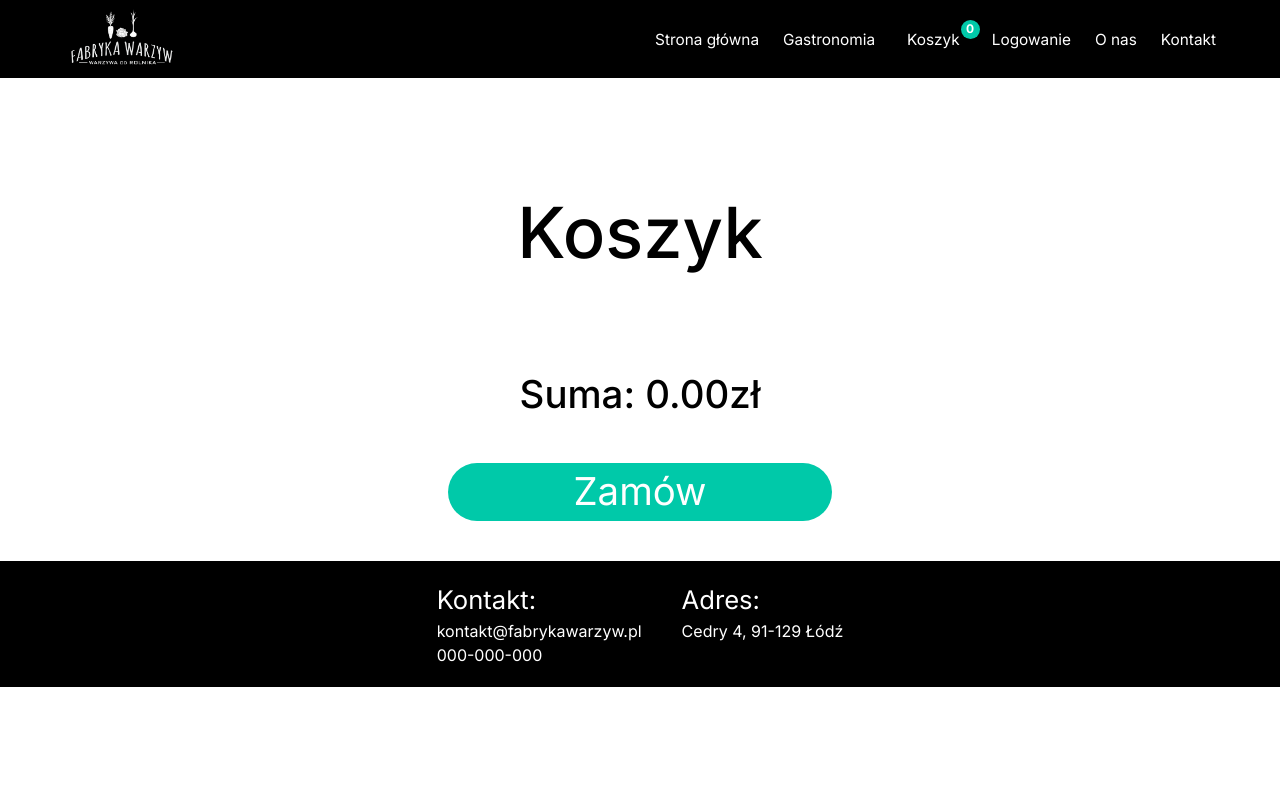
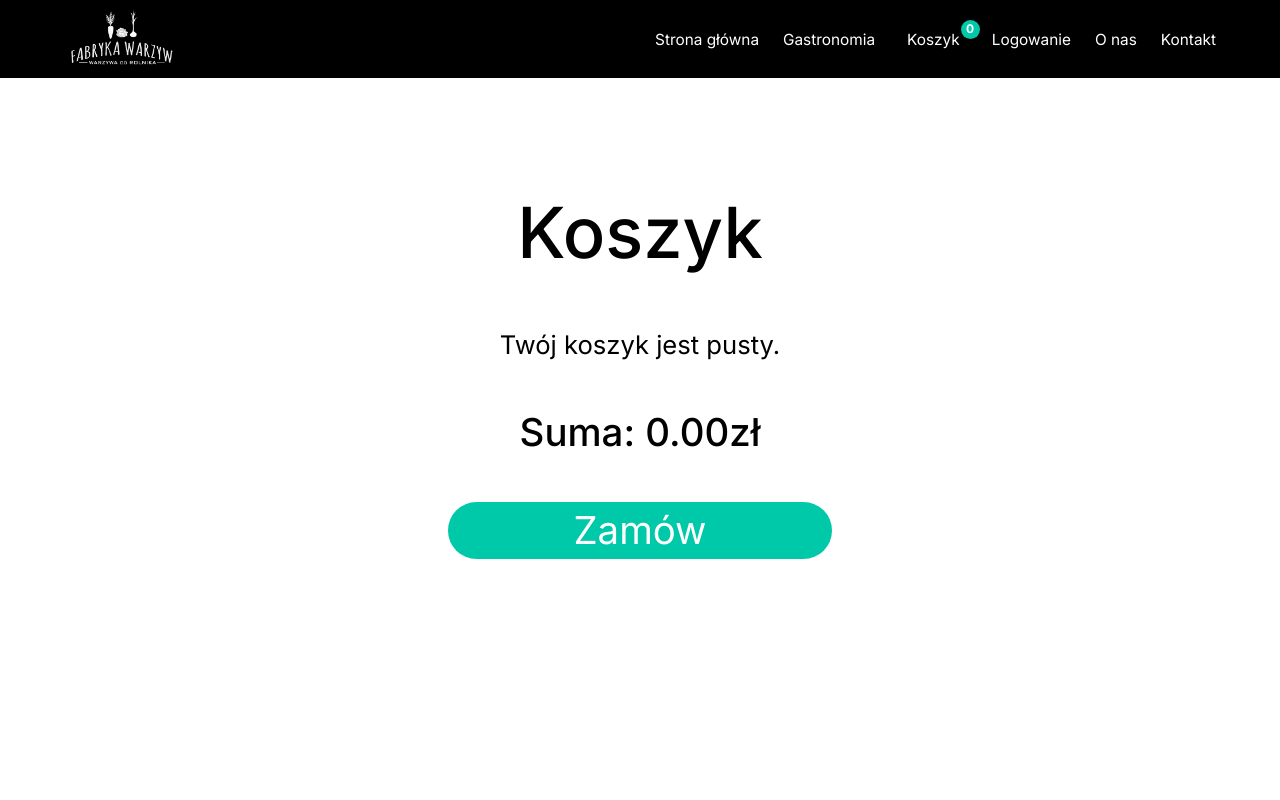
Before and after one commit to WasiakKacper/Fabryka-Warzyw, a React (Vite) app in the folder client/: page /cart in a window 1280 px wide. Shown: the top 800 px of the page. Built offline with nearby package versions, Linux system fonts and the light colour scheme.

Commit message:
feat: Add server-client logic, create some pages and components, improve css.

```diff
--- a/client/index.html
+++ b/client/index.html
@@ -8,6 +8,7 @@
       rel="stylesheet"
       href="https://fonts.googleapis.com/css2?family=Material+Symbols+Outlined:opsz,wght,FILL,GRAD@20..48,100..700,0..1,-50..200&icon_names=filter_alt"
     />
+    <link rel="shortcut icon" href="/Images/favicon.png" type="image/x-icon" />
     <!-- Font -->
     <link rel="preconnect" href="https://fonts.googleapis.com" />
     <link rel="preconnect" href="https://fonts.gstatic.com" crossorigin />
--- a/client/src/Components/Navbar.jsx
+++ b/client/src/Components/Navbar.jsx
@@ -76,7 +76,7 @@ const Navbar = (props) => {
           >
             <Link to="/cart" className="relative inline-flex items-center px-2">
               Koszyk
-              <span className="absolute -top-2 -right-3 bg-(--accent) text-white text-xs font-bold rounded-full min-w-[1.5vw] min-h-[1.5vw] w-[1vw] h-[1vw] flex items-center justify-center">
+              <span className="absolute -top-2 -right-3 bg-(--accent) text-white text-xs font-bold rounded-full min-w-[1.5vw] min-h-[1.5vw] w-[1vw] h-[1vw] hidden lg:flex items-center justify-center">
                 <p>{howManyInCart}</p>
               </span>
             </Link>
--- a/client/src/Pages/Cart.jsx
+++ b/client/src/Pages/Cart.jsx
@@ -5,7 +5,7 @@ import ShopContext from "../Context/ShopContext.jsx";
 import { Link } from "react-router";
 
 const Cart = () => {
-  const { cart } = useContext(ShopContext);
+  const { cart, howManyInCart } = useContext(ShopContext);
   const total = cart
     .reduce((acc, item) => acc + item.price * item.quantity, 0)
     .toFixed(2);
@@ -15,15 +15,23 @@ const Cart = () => {
   }, [total]);
 
   return (
-    <article>
+    <article className="min-h-[100vh] h-[100%]">
       <section className=" flex flex-col pt-45 justify-center">
         <h1 className="text-center text-[10vw] lg:text-[5.5vw] font-medium mb-10">
           Koszyk
         </h1>
         <div className="w-[90%] mx-auto">
-          {cart.map((item) => (
-            <CartElement key={item._id} data={item} />
-          ))}
+          {howManyInCart > 0 ? (
+            <div>
+              {cart.map((item) => (
+                <CartElement key={item._id} data={item} />
+              ))}
+            </div>
+          ) : (
+            <h1 className="text-center text-(--darkBackground) text-[3vw] lg:text-[2vw]">
+              Twój koszyk jest pusty.
+            </h1>
+          )}
         </div>
         <h1 className="text-center text-[5vw] md:text-[4vw] lg:text-[3vw] font-medium my-10">
           Suma: {total}zł
--- a/client/src/Pages/Gastronomy.jsx
+++ b/client/src/Pages/Gastronomy.jsx
@@ -1,5 +1,5 @@
 import React, { useState, useContext, useEffect } from "react";
-import FilterBtn from "../Components/FilterBtn.jsx";
+/* import FilterBtn from "../Components/FilterBtn.jsx"; */
 import ShopContext from "../Context/ShopContext.jsx";
 import axios from "axios";
 import Card from "../Components/Card.jsx";
@@ -42,7 +42,7 @@ const Gastronomy = () => {
   );
 
   return (
-    <article>
+    <article className="min-h-[100vh] h-[100%]">
       {!isLogged ? (
         <div className="fixed top-0 left-0 w-[100vw] h-[100vh] backdrop-blur-xl">
           <section className="bg-(--background) w-[60%] h-[60%] mt-45 mx-auto flex flex-col justify-center rounded-3xl">
@@ -86,9 +86,7 @@ const Gastronomy = () => {
           ))}
         </ul>
       </nav>
-      <div className="w-[90%] mx-auto">
-        <FilterBtn />
-      </div>
+      <div className="w-[90%] mx-auto"></div>
       <section>
         <div className="flex justify-center w-[full] mt-5 mx-auto">
           <div className="flex flex-col lg:flex-row flex-wrap w-[90%] gap-[4vw]">
--- a/client/src/Pages/Home.jsx
+++ b/client/src/Pages/Home.jsx
@@ -7,7 +7,7 @@ import Card from "../Components/Card.jsx";
 import Gallery from "../Components/Gallery.jsx";
 /* import Vegetables from "../Components/Products/Vegetables.jsx";
   import Fruits from "../Components/Products/Fruits.jsx"; */
-import FilterBtn from "../Components/FilterBtn.jsx";
+/* import FilterBtn from "../Components/FilterBtn.jsx"; */
 
 const Home = () => {
   const [isClicked, setIsClicked] = useState(1);
@@ -76,9 +76,7 @@ const Home = () => {
           )}
         </li>
       </ul>
-      <div className="w-[90%] mx-auto">
-        <FilterBtn />
-      </div>
+      <div className="w-[90%] mx-auto"></div>
       <section>
         <div className="flex justify-center w-[full] mt-5 mx-auto">
           <div className="flex flex-col lg:flex-row flex-wrap w-[90%] gap-[4vw]">
```
Also changed, not shown: client/public/Images/favicon.png (added).
